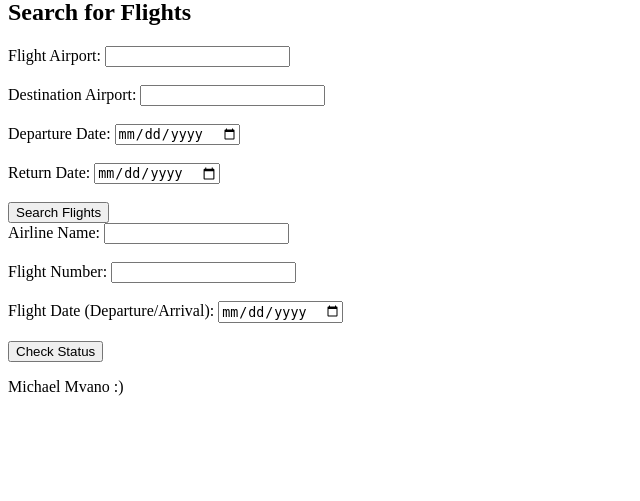
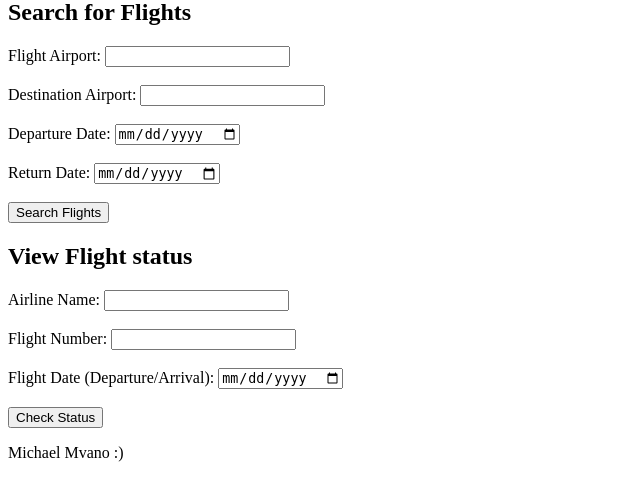
Before and after one commit to michx02/AirlineSystem, a Flask app: page / in a window 1280 px wide. Shown: the part 122-623 px from the top of the page, without its empty margins (0-640 px from the left). Run offline with Flask 3, Linux system fonts and the light colour scheme.

Commit message:
minor changes

```diff
--- a/templates/index.html
+++ b/templates/index.html
@@ -35,6 +35,9 @@
             <input type="submit" value="Search Flights">
         </form>
     </section>
+    <section>
+        <h2>View Flight status</h2>
+
     <form action="{{ url_for('check_flight_status') }}" method="post">
         <label for="airline-name">Airline Name:</label>
         <input type="text" id="airline-name" name="airline_name" required><br><br>
@@ -47,6 +50,7 @@
 
         <input type="submit" value="Check Status">
     </form>
+</section>
 
 
 </body>
```
